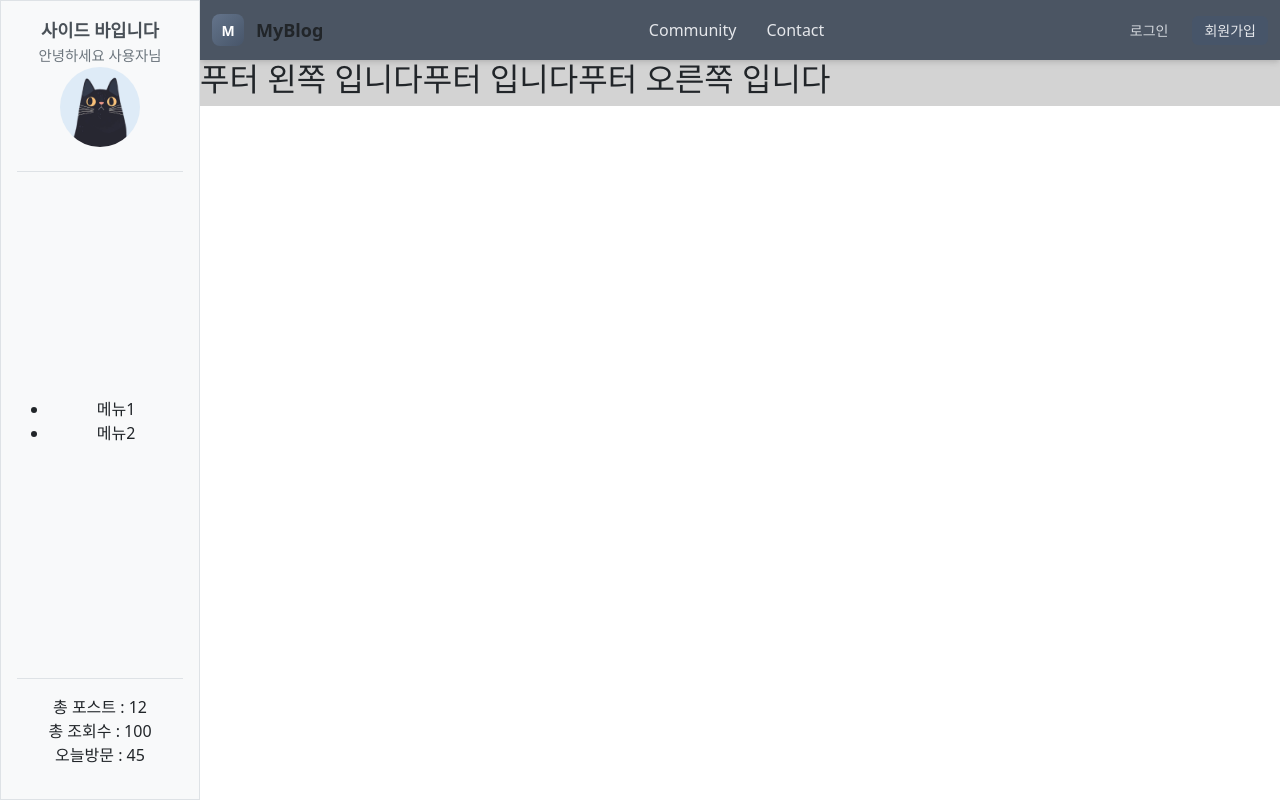
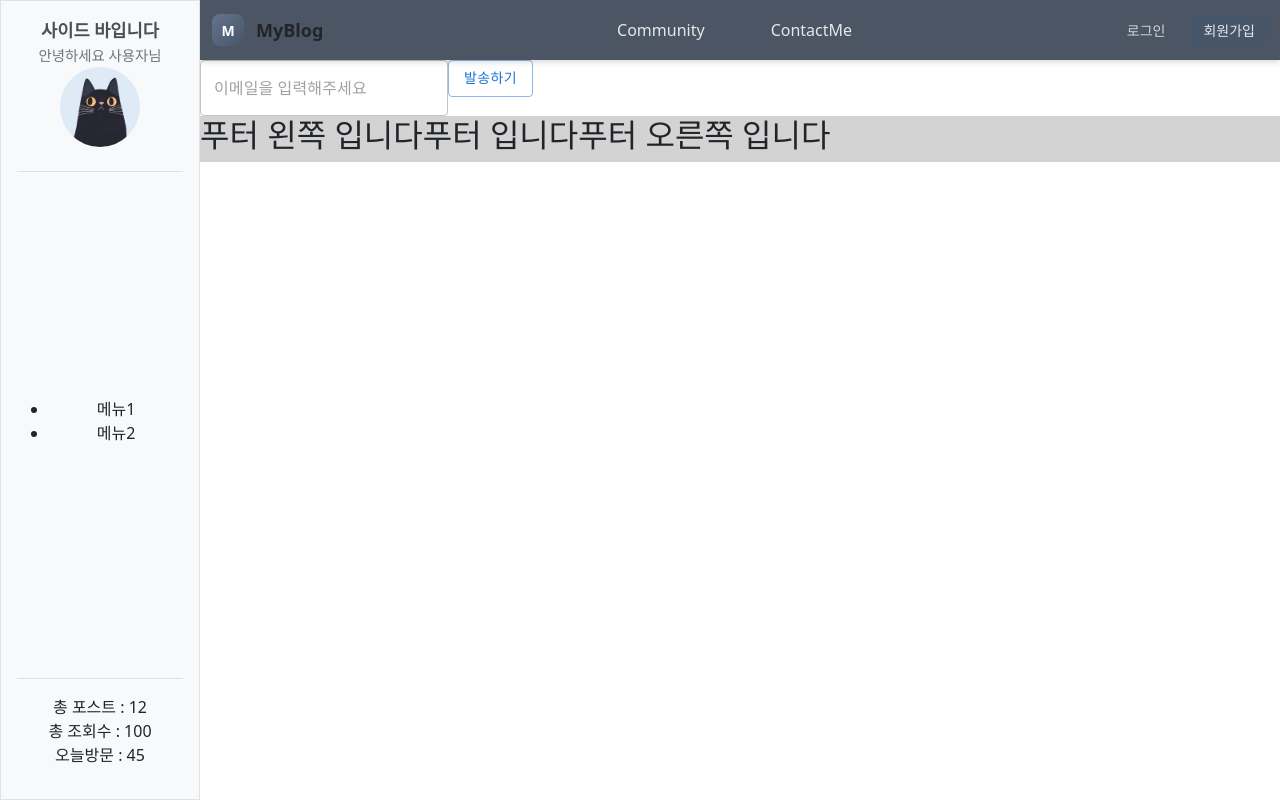
Before and after one commit to isak9975/HomeProject, a React (Create React App) app in the folder Front/: page /contact in a window 1280 px wide. Built offline with nearby package versions, Linux system fonts and the light colour scheme.

Commit message:
7/14 작업분

```diff
--- a/Front/package.json
+++ b/Front/package.json
@@ -3,6 +3,7 @@
   "version": "0.1.0",
   "private": true,
   "dependencies": {
+    "@emailjs/browser": "^4.4.1",
     "@emotion/react": "^11.14.0",
     "@emotion/styled": "^11.14.1",
     "@mui/icons-material": "^7.2.0",
--- a/Front/src/pages/Contact.js
+++ b/Front/src/pages/Contact.js
@@ -1,3 +1,60 @@
+import emailjs from '@emailjs/browser'
+import { Button, TextField } from '@mui/material'
+import { useState } from 'react'
+import Swal from 'sweetalert2'
 export const  Contact = () => {
 
+    // 이력서 s3 파일 위치
+    const filetext = ''
+
+    const [email,setEmail] = useState('')
+
+    const handleEmail =  async () => {
+
+        const result = await Swal.fire({
+            title:'이력서를 받아보시겠습니까?',
+            icon:'info',
+            cancelButtonText:'아니요',
+            showCancelButton:true,
+            confirmButtonText:'예'
+        })
+
+        if(result.isConfirmed===false) return
+
+        const response  =  await emailjs.send(
+            'service_wqrjaf3',
+            'template_9j7egid',
+            {
+                message:filetext,
+                email:email,
+            },
+            {
+                publicKey:process.env.REACT_APP_EMAIL_PUBLIC_KEY
+            }
+        )
+
+        if(response.status===200){
+            Swal.fire({
+                title:'발송이 완료되었습니다.',
+                icon:'success'
+            })
+        }
+
+    }
+
+    return(
+        <div>
+            <form>
+                <TextField
+                    value={email}
+                    onChange={(e)=>{
+                        setEmail(e.target.value)
+                    }}
+                    placeholder='이메일을 입력해주세요'/>
+                <Button variant='outlined' color='primary'
+                    onClick={handleEmail}
+                >발송하기</Button>
+            </form>
+        </div>
+    )
 }
--- a/Front/src/pages/common/Header.css
+++ b/Front/src/pages/common/Header.css
@@ -32,6 +32,10 @@
         justify-content: center;
         margin:0 12px;
     }
+        .Hlogoicon:active {
+            transform: scale(0.96);
+            opacity: 0.8;
+        }
     .Hlogotext{
        color: white;
        font-weight: 600;
@@ -51,15 +55,32 @@
         flex-direction: row;
         align-items: center;
         margin-left: 32px;
-        gap: 30px;
+        gap: 40px;
     }
 
-    .Hblogbutton{
-        color:#e5e7eb;
+    /* 메인 H버튼 */
+    .Hblogbutton {
+        color: #e5e7eb;
         font-weight: 500;
         text-decoration: none;
-        transition : color 0.2s ease
+        padding: 6px 12px;
+        border-radius: 8px;
+        border: 1px solid transparent;
+        transition: all 0.3s ease;
+        cursor: pointer;
     }
+
+        .Hblogbutton:hover {
+            color: #facc15;
+            background-color: #374151;
+            border-color: #facc15;
+        }
+
+        .Hblogbutton:active {
+        transform: scale(0.96);
+        opacity: 0.8;
+        }
+
 
     /* 메인 컨테이너 오른쪽 */
     .Hcontainer_right{
@@ -70,23 +91,48 @@
         gap: 12px;
     }
 
+    /* 로그인버튼 */
     .Hloginbutton{
         text-decoration: none;
         color: #d1d5db;
         font-size: 14px;
         padding : 4px 12px;
-        border:'none';
         background-color: transparent;
-        transition: all 0.2s ease;
+        border: 1px solid transparent;
+        border-radius: 6px;
+        transition: all 0.3s ease;
     }
 
+        .Hloginbutton:hover {
+            color: #facc15;
+            background-color: #374151;
+            border-color: #facc15;
+        }
+
+        .Hloginbutton:active {
+            transform: scale(0.96);
+            opacity: 0.8;
+        }
+
+    /* 회원가입버튼 */
     .Hregisterbutton{
         text-decoration: none;
         background-color: #475569;
+        border: 1px solid transparent;
+        border-radius: 6px;
+        transition: all 0.3s ease;
         color: #e5e7eb;
         font-size: 14px;
         padding : 4px 12px;
-        border-radius: 6px;
-        border :none;
-        transition: all 0.2s ease;
     }
+
+        .Hregisterbutton:hover {
+            color: #facc15;
+            background-color: #374151;
+            border-color: #facc15;
+        }
+
+        .Hregisterbutton:active {
+            transform: scale(0.96);
+            opacity: 0.8;
+        }
--- a/Front/src/pages/common/Header.js
+++ b/Front/src/pages/common/Header.js
@@ -1,4 +1,4 @@
-import {Link} from 'react-router-dom'
+import {Link, useNavigate} from 'react-router-dom'
 import {UserContext} from '../../contexts/UserContext'
 import Swal from 'sweetalert2'
 import './Header.css'
@@ -6,6 +6,8 @@ import { useContext } from 'react'
 
 
 export const Header = () => {
+
+    const navigate = useNavigate();
 
     const {isAdmin,isLogin,setIsLogin,setIsAdmin} = useContext(UserContext);
 
@@ -25,6 +27,18 @@ export const Header = () => {
         }
     }
 
+    const handleGo = (path) =>{
+        if (!isLogin) {
+        Swal.fire({
+            title: '로그인이 필요합니다',
+            icon: 'warning',
+            confirmButtonText: '확인',
+        });
+      return;
+    }
+    navigate(path);
+    }
+
 
     return(
         <div className='Hcontainer'>
@@ -36,8 +50,8 @@ export const Header = () => {
             </div>
 
             <div className='Hcontainer_center'>
-                <Link className='Hblogbutton' to={'/blog'}>Community</Link>
-                <Link className='Hblogbutton' to={'/Contact'}>Contact</Link>
+                <div className='Hblogbutton' onClick={()=>handleGo('/blog')}>Community</div>
+                <div className='Hblogbutton' onClick={()=>handleGo('/contact')}>ContactMe</div>
             </div>
 
             <div className='Hcontainer_right'>
--- a/Front/src/pages/common/Main.css
+++ b/Front/src/pages/common/Main.css
@@ -4,7 +4,7 @@
     height: 100%;
 
 }
-
+    /* 비디오 */
     .Mtop_video{
         height:800px;
         width:100%;
@@ -12,9 +12,11 @@
         opacity:0.7;
     }
 
+    /* 비디오 앞 내용상자 */
     .Mtop_content{
         position: absolute;;
         top: 0; left: 0;
+        margin-top: 100px;
         width: 100%;
         height: 100%;
         z-index: 1;
@@ -27,6 +29,15 @@
         color: white;
     }
 
+    /* 비디오 앞 글자 */
+    .Mtop_content h2 {
+        font-size: 2.5rem;
+        font-weight: 600;
+        margin: 0.5rem 0;
+        letter-spacing: 1px;
+        text-shadow: 2px 2px 6px rgba(0, 0, 0, 0.8);
+    }
+
     .Mtop_overlay{
         position: absolute;
         top: 0; left: 0;
@@ -34,4 +45,9 @@
         height: 100%;
         background: linear-gradient(to bottom, rgba(0,0,0,1) 0%, rgba(0,0,0,0) 25%, rgba(0,0,0,0) 75%, rgba(0,0,0,1) 100%);
         pointer-events: none;
+
     }
+
+    .Mbottom{
+        height:900px
+    }
--- a/Front/src/pages/common/Main.js
+++ b/Front/src/pages/common/Main.js
@@ -1,6 +1,51 @@
+import { useEffect, useState } from 'react'
+import {} from '../../contexts/UserContext'
 import './Main.css'
 
 export const Main = () => {
+    const [visible,setVisible] = useState(true);
+
+    // useEffect(()=>{
+    //     // 페이지 스르륵
+    //     const scrolly = window.scrollY;
+
+    //     if(scrolly>0){
+    //          window.scrollTo({
+    //             top:900,
+    //             behavior:'smooth',
+    //     });
+    //     }
+
+    //     const timer = setTimeout(() => {
+    //         setVisible(false)
+    //     }, 4000); //3초 후에 사라짐
+
+    //     return () => clearTimeout(timer);
+    // },[])
+    useEffect(() => {
+  const handleScroll = () => {
+    const scrolly = window.scrollY;
+    if (scrolly > 0) {
+      window.scrollTo({
+        top: 900,
+        behavior: 'smooth',
+      });
+    }
+  };
+
+  window.addEventListener('scroll', handleScroll);
+
+  // 4초 후에 사라지게 하는 타이머
+  const timer = setTimeout(() => {
+    setVisible(false);
+  }, 4000);
+
+  return () => {
+    window.removeEventListener('scroll', handleScroll);
+    clearTimeout(timer);
+  };
+}, []);
+
     return(
         <div className='Mcontainer'>
             {/* 영상? */}
@@ -14,13 +59,17 @@ export const Main = () => {
                     className='Mtop_video'
                 />
 
-                <div className='Mtop_content'>
-                    <h2>내용입니다</h2>
-                </div>
 
-                <div className='Mtop_overlay'>
+                {visible&&<div className='Mtop_content'>
+                    <h2>끊임없이 배우고, 나아가는 개발자</h2>
+                    <h2>김이삭의 개인 블로그입니다</h2>
+                </div>}
+                {!visible&&<div className='Mtop_content'>
+                    <h2>방문해 주셔서 감사합니다.</h2>
+                </div>}
 
-                </div>
+                {/* 검은색 오버레이 */}
+                <div className='Mtop_overlay'></div>
             </div>
 
             {/* 바디 */}
```
Also changed, not shown: 1 other file (tests, documents, lock files or other folders).
